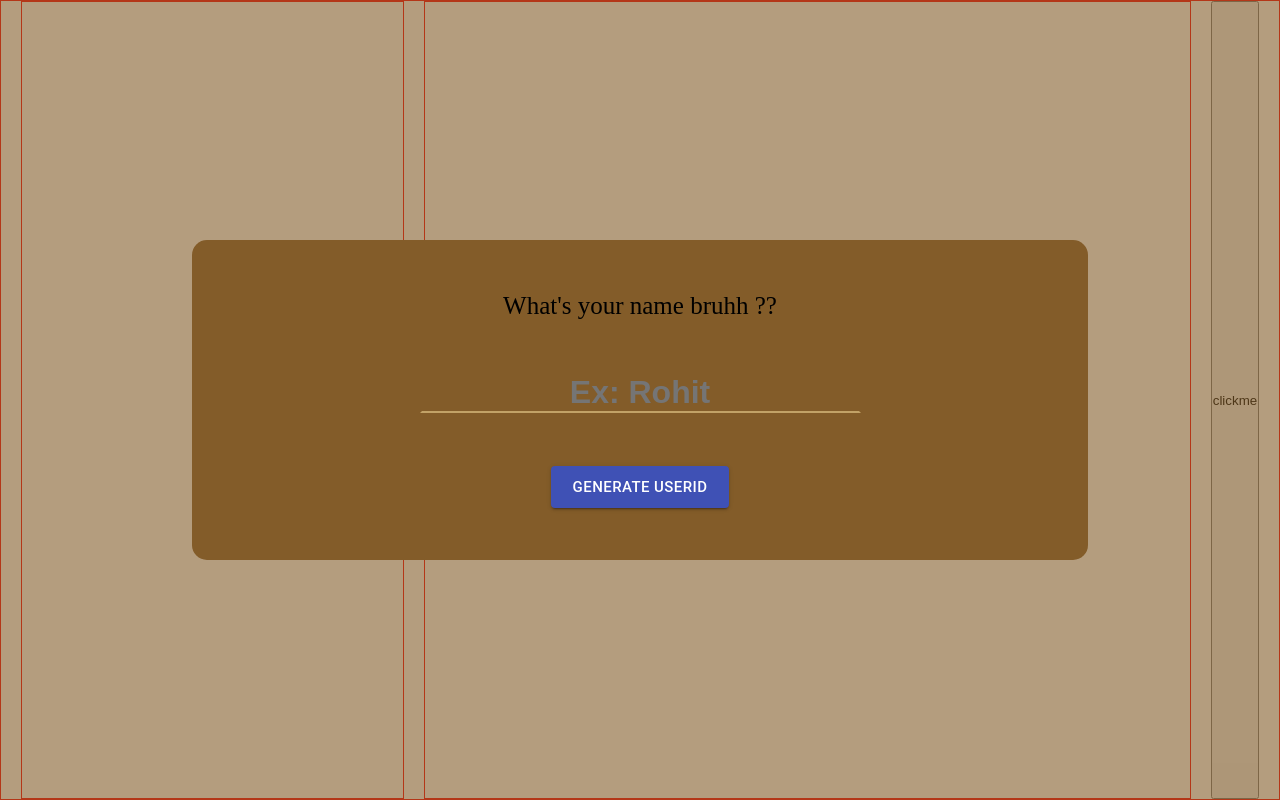
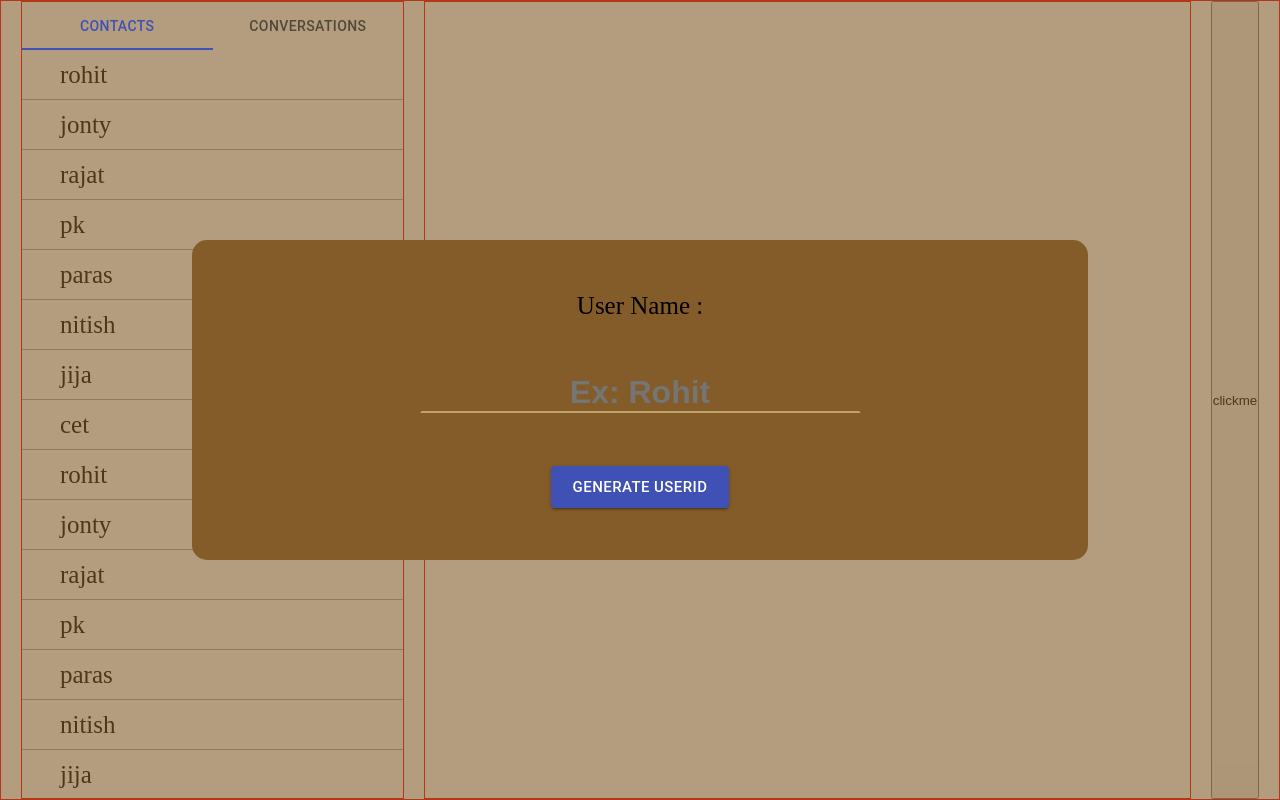
Before and after one commit to rohitanand11/Chat_Karo, a React (Create React App) app in the folder client-ui/: page / in a window 1280 px wide. Built offline with nearby package versions, Linux system fonts and the light colour scheme.

Commit message:
added styling and logic to side bars

```diff
--- a/client-ui/src/app/App.module.scss
+++ b/client-ui/src/app/App.module.scss
@@ -12,22 +12,5 @@
     align-items: stretch;
     border:1px solid red;
 
-
-
-    .chat_window{
-      width: 60%;
-      border:1px solid red;
-    }
   }
 }
-
-.textInput{
-  display: flex;
-  flex-direction: row;
-  justify-content: space-around;
-  align-items: center;
-}
-
-.chatInput{
-  width: 80%;
-}
--- a/client-ui/src/app/components/aside/SideBar.js
+++ b/client-ui/src/app/components/aside/SideBar.js
@@ -1,9 +1,47 @@
-import React from 'react';
+//global modules
+import React, { useState } from 'react';
+import { Tab, Tabs } from '@material-ui/core';
+
+//react components
+import List from "../list/List";
+
+//style ,store and other utility components
 import Classes from './SideBar.module.scss';
+import { TABS } from '../../utility/constants/constants';
 
+const data1 = ['rohit', 'jonty', 'rajat', 'pk', 'paras', 'nitish', 'jija', 'cet'];
+const data2 = ['aa', 'bb', 'cc', 'dd', 'ee', 'ff', 'gg', 'hh', 'ii', 'jj', 'kk', 'll', 'mm'];
 const SideBar = (props) => {
+
+    const [selectedTab, setSelectedTab] = useState(TABS[0]);
+
+    const handleChange = (evt, new_value) => {
+        setSelectedTab(new_value);
+    }
+
+    const renderListAcctoTab = () => {
+        return (selectedTab === TABS[0]) ?
+            <List data={[...data1, ...data1]} /> :
+            <List data={[...data2, ...data2]} />
+    }
+
     return (
         <div className={Classes.SideBar}>
+            <Tabs
+                value={selectedTab}
+                indicatorColor="primary"
+                textColor="primary"
+                onChange={handleChange}
+                aria-label="disabled tabs example"
+                variant='fullWidth'
+            >
+                <Tab label={TABS[0]} value={TABS[0]} />
+                <Tab label={TABS[1]} value={TABS[1]} />
+            </Tabs>
+
+            <div className={Classes.tabPanel}>
+                {renderListAcctoTab()}
+            </div>
 
         </div>
     );
--- a/client-ui/src/app/components/aside/SideBar.module.scss
+++ b/client-ui/src/app/components/aside/SideBar.module.scss
@@ -1,4 +1,12 @@
 .SideBar{
     width: 30%;
+    height: 100%;
     border:1px solid red;
+    display: flex;
+    flex-direction: column;
+
+    .tabPanel{
+      flex-grow:1;
+      overflow-y: auto;
+    }
   }
--- a/client-ui/src/app/components/initialModal/InitialModal.js
+++ b/client-ui/src/app/components/initialModal/InitialModal.js
@@ -59,7 +59,7 @@ const InitialModal = () => {
 
         <Modal>
             <div className={Classes.main_content}>
-                <p className={Classes.userLabel}> What's your name bruhh ??</p>
+                <p className={Classes.userLabel}>User Name :</p>
                 <input placeholder="Ex: Rohit"
                     className={Classes.userInput}
                     spellCheck="false"
--- /dev/null
+++ b/client-ui/src/app/components/list/List.js
@@ -0,0 +1,37 @@
+import React from 'react';
+import Classes from './List.module.scss';
+
+
+const ListItem = (props) => {
+    return(
+        <li className = {Classes.ListItem}>{props?.listItem}</li>
+    )
+}
+
+
+const List = (props) => {
+
+    const renderData = () => {
+        const dataJsx = props.data.map((element, index) => {
+            return <ListItem listItem = {element}/>
+        })
+
+        return (props.data) ?
+            (
+                <ul className={Classes.ListStyles}>
+                    {dataJsx}
+                </ul>
+            ) :
+            null;
+    }
+
+    return (
+        <div className={Classes.List}>
+            {renderData()}
+        </div>
+    )
+}
+
+
+
+export default List;
--- /dev/null
+++ b/client-ui/src/app/components/list/List.module.scss
@@ -0,0 +1,21 @@
+.List{
+    height: 100%;
+    overflow-y:auto;
+
+    .ListStyles{
+        list-style-type:"none";
+    }
+}
+
+.ListItem{
+    width: 100%;
+    padding-left: 10%;
+    height: 50px;
+    display: flex;
+    flex-direction: row;
+    justify-content: flex-start;
+    align-items: center;
+    font-size: 25px;
+    font-weight: 500;
+    border-bottom: thin solid darkgray;
+}
--- a/client-ui/src/app/utility/constants/constants.js
+++ b/client-ui/src/app/utility/constants/constants.js
@@ -1 +1,3 @@
 export const APP_NAME = "CHAT_KARO";
+
+export const TABS = ["contacts","conversations"];
```
Also changed, not shown: 1 other file (tests, documents, lock files or other folders).
